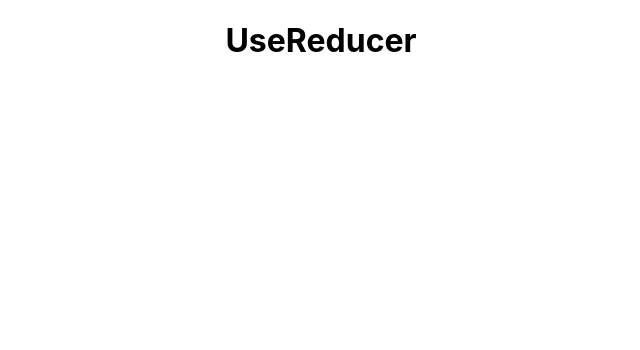
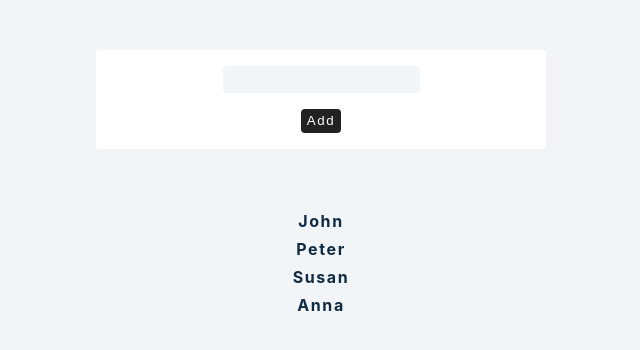
Before and after one commit to Asadfaraz/react-useReducer, a React (Create React App) app: page / in a window 1280 px wide. Shown: the top 350 px of the page, without its empty margins (319-959 px from the left). Built offline with nearby package versions, Linux system fonts and the light colour scheme.

Commit message:
functionality added with styles

```diff
--- a/src/components/UseReducer.js
+++ b/src/components/UseReducer.js
@@ -1,12 +1,52 @@
-import React from "react";
+import React, { useState } from "react";
 import Model from "./Model";
 import { data } from "../api";
 
 const UseReducer = () => {
+  const [name, setName] = useState("");
+  const [people, setPeople] = useState(data);
+  const [showModel, setShowModel] = useState(false);
+
+  const handleSubmit = (e) => {
+    e.preventDefault();
+
+    if (name) {
+      setShowModel(true);
+      setPeople([...people, { id: new Date().getTime().toString, name }]);
+
+      setName("");
+    } else {
+      setShowModel(true);
+    }
+  };
+
   return (
-    <div>
-      <h1>UseReducer</h1>
-    </div>
+    <>
+      {showModel && <Model />}
+
+      <form onSubmit={handleSubmit} className="form">
+        <div>
+          <input
+            type="text"
+            value={name}
+            onChange={(e) => {
+              setName(e.target.value);
+            }}
+          />
+        </div>
+        <button type="submit">add</button>
+      </form>
+
+      {/* show list */}
+      {people.map((person) => {
+        const { id, name } = person;
+        return (
+          <div key={id}>
+            <h4>{name}</h4>
+          </div>
+        );
+      })}
+    </>
   );
 };
 
--- a/src/index.css
+++ b/src/index.css
@@ -1,13 +1,321 @@
+/*
+===============
+Variables
+===============
+*/
+
+:root {
+  /* dark shades of primary color*/
+  --clr-primary-1: hsl(205, 86%, 17%);
+  --clr-primary-2: hsl(205, 77%, 27%);
+  --clr-primary-3: hsl(205, 72%, 37%);
+  --clr-primary-4: hsl(205, 63%, 48%);
+  /* primary/main color */
+  --clr-primary-5: hsl(205, 78%, 60%);
+  /* lighter shades of primary color */
+  --clr-primary-6: hsl(205, 89%, 70%);
+  --clr-primary-7: hsl(205, 90%, 76%);
+  --clr-primary-8: hsl(205, 86%, 81%);
+  --clr-primary-9: hsl(205, 90%, 88%);
+  --clr-primary-10: hsl(205, 100%, 96%);
+  /* darkest grey - used for headings */
+  --clr-grey-1: hsl(209, 61%, 16%);
+  --clr-grey-2: hsl(211, 39%, 23%);
+  --clr-grey-3: hsl(209, 34%, 30%);
+  --clr-grey-4: hsl(209, 28%, 39%);
+  /* grey used for paragraphs */
+  --clr-grey-5: hsl(210, 22%, 49%);
+  --clr-grey-6: hsl(209, 23%, 60%);
+  --clr-grey-7: hsl(211, 27%, 70%);
+  --clr-grey-8: hsl(210, 31%, 80%);
+  --clr-grey-9: hsl(212, 33%, 89%);
+  --clr-grey-10: hsl(210, 36%, 96%);
+  --clr-white: #fff;
+  --clr-red-dark: hsl(360, 67%, 44%);
+  --clr-red-light: hsl(360, 71%, 66%);
+  --clr-green-dark: hsl(125, 67%, 44%);
+  --clr-green-light: hsl(125, 71%, 66%);
+  --clr-black: #222;
+  --transition: all 0.3s linear;
+  --spacing: 0.1rem;
+  --radius: 0.25rem;
+  --light-shadow: 0 5px 15px rgba(0, 0, 0, 0.1);
+  --dark-shadow: 0 5px 15px rgba(0, 0, 0, 0.4);
+  --max-width: 1170px;
+  --fixed-width: 450px;
+  --clr-orange-1: hsl(12, 83%, 98%);
+  --clr-orange-2: hsl(14, 91%, 95%);
+  --clr-orange-3: hsl(12, 89%, 89%);
+  --clr-orange-4: hsl(13, 87%, 82%);
+  --clr-orange-5: hsl(13, 88%, 68%);
+  --clr-orange-6: hsl(13, 88%, 55%);
+  --clr-orange-7: hsl(13, 74%, 49%);
+  --clr-orange-8: hsl(13, 74%, 33%);
+  --clr-orange-9: hsl(13, 73%, 25%);
+  --clr-orange-10: hsl(13, 73%, 16%);
+}
+/*
+===============
+Global Styles
+===============
+*/
+
+*,
+::after,
+::before {
+  margin: 0;
+  padding: 0;
+  box-sizing: border-box;
+}
 body {
-  margin: 0;
-  font-family: -apple-system, BlinkMacSystemFont, 'Segoe UI', 'Roboto', 'Oxygen',
-    'Ubuntu', 'Cantarell', 'Fira Sans', 'Droid Sans', 'Helvetica Neue',
-    sans-serif;
-  -webkit-font-smoothing: antialiased;
-  -moz-osx-font-smoothing: grayscale;
+  font-family: -apple-system, BlinkMacSystemFont, "Segoe UI", Roboto, Oxygen,
+    Ubuntu, Cantarell, "Open Sans", "Helvetica Neue", sans-serif;
+  background: var(--clr-grey-10);
+  color: var(--clr-grey-1);
+  line-height: 1.5;
+  font-size: 0.875rem;
+  margin-top: 50px;
+}
+ul {
+  list-style-type: none;
+}
+a {
+  text-decoration: none;
+}
+h1,
+h2,
+h3,
+h4 {
+  letter-spacing: var(--spacing);
+  text-transform: capitalize;
+  line-height: 1.25;
+  margin-bottom: 0.75rem;
+}
+h1 {
+  font-size: 3rem;
+}
+h2 {
+  font-size: 2rem;
+}
+h3 {
+  font-size: 1.25rem;
+}
+h4 {
+  font-size: 0.875rem;
+}
+p {
+  margin-bottom: 1.25rem;
+  color: var(--clr-grey-5);
+}
+@media screen and (min-width: 800px) {
+  h1 {
+    font-size: 4rem;
+  }
+  h2 {
+    font-size: 2.5rem;
+  }
+  h3 {
+    font-size: 1.75rem;
+  }
+  h4 {
+    font-size: 1rem;
+  }
+  body {
+    font-size: 1rem;
+  }
+  h1,
+  h2,
+  h3,
+  h4 {
+    line-height: 1;
+  }
+}
+/*  global classes */
+
+/* section */
+.section,
+.container {
+  width: 90vw;
+  margin: 0 auto;
+  max-width: var(--max-width);
 }
 
-code {
-  font-family: source-code-pro, Menlo, Monaco, Consolas, 'Courier New',
-    monospace;
+@media screen and (min-width: 992px) {
+  .section {
+    width: 95vw;
+  }
 }
+
+.container {
+  text-align: center;
+  margin-top: 5rem;
+}
+.btn {
+  display: inline-block;
+  background: var(--clr-primary-5);
+  color: var(--clr-white);
+  padding: 0.25rem 0.75rem;
+  border-radius: var(--radius);
+  border-color: transparent;
+  text-transform: capitalize;
+  font-size: 1rem;
+  letter-spacing: var(--spacing);
+  margin-top: 2rem;
+  margin-left: 0.5rem;
+  margin-right: 0.5rem;
+  cursor: pointer;
+  transition: var(--transition);
+}
+.btn:hover {
+  background: var(--clr-primary-1);
+  color: var(--clr-primary-5);
+}
+.item {
+  background: var(--clr-white);
+  display: flex;
+  justify-content: space-between;
+  max-width: var(--fixed-width);
+  margin: 2rem auto;
+  align-items: center;
+  border-radius: var(--radius);
+}
+.item button,
+.item a {
+  background: transparent;
+  border-color: transparent;
+  color: var(--clr-primary-5);
+  letter-spacing: var(--spacing);
+  cursor: pointer;
+}
+.item {
+  padding: 1rem 2rem;
+}
+.item h4 {
+  margin-bottom: 0;
+}
+.item p {
+  margin-bottom: 0;
+}
+.modal {
+  position: absolute;
+  top: 2rem;
+  left: 50%;
+  transform: translateX(-50%);
+  background: var(--clr-white);
+  display: inline-block;
+  padding: 0.25rem 1rem;
+  border-radius: var(--radius);
+  text-transform: capitalize;
+}
+
+.modal p {
+  margin-bottom: 0;
+  color: var(--clr-red-dark);
+}
+.form {
+  background: var(--clr-white);
+  max-width: var(--fixed-width);
+  margin: 0 auto;
+  margin-bottom: 4rem;
+  padding: 1rem 2rem;
+  border-radius: var(--radius);
+}
+.form input {
+  background: var(--clr-grey-10);
+  border-color: transparent;
+  border-radius: var(--radius);
+  padding: 0.25rem 0.5rem;
+}
+.form-control {
+  margin: 0.5rem 0;
+  display: grid;
+  grid-template-columns: 100px 1fr;
+  align-items: center;
+}
+.form button {
+  display: inline-block;
+  background: var(--clr-black);
+  color: var(--clr-white);
+  border-color: transparent;
+  margin-top: 1rem;
+  letter-spacing: var(--spacing);
+  padding: 0.15rem 0.25rem;
+  text-transform: capitalize;
+  border-radius: var(--radius);
+  cursor: pointer;
+}
+.nav-links {
+  max-width: var(--fixed-width);
+  margin: 0 auto;
+  margin-bottom: 4rem;
+  display: grid;
+  grid-template-columns: repeat(3, 1fr);
+}
+.nav-links a {
+  color: var(--clr-grey-5);
+}
+.users {
+  display: grid;
+  grid-template-columns: repeat(auto-fit, minmax(300px, 1fr));
+  gap: 2rem;
+  margin: 3rem auto;
+}
+.users li {
+  width: 100%;
+  display: flex;
+  align-items: center;
+  background: var(--clr-white);
+  padding: 1rem 2rem;
+  border-radius: var(--radius);
+  text-align: left;
+}
+.users img {
+  width: 50px;
+  height: 50px;
+  border-radius: 50%;
+  margin-right: 1rem;
+}
+.users h4 {
+  margin-bottom: 0.15rem;
+}
+.users a {
+  color: var(--clr-grey-5);
+  text-transform: capitalize;
+}
+
+.products {
+  margin: 4rem 0;
+  display: grid;
+  gap: 2rem;
+}
+@media screen and (min-width: 576px) {
+  .products {
+    grid-template-columns: repeat(auto-fit, minmax(300px, 1fr));
+  }
+}
+.product {
+  background: var(--clr-white);
+  border-radius: var(--radius);
+}
+.product img {
+  border-top-left-radius: var(--radius);
+  border-top-right-radius: var(--radius);
+
+  width: 100%;
+  height: 15rem;
+  object-fit: cover;
+}
+.product h4 {
+  margin-top: 1rem;
+}
+
+.product button {
+  margin-bottom: 1rem;
+  background: var(--clr-primary-5);
+  border-radius: var(--radius);
+  border-color: transparent;
+  color: var(--clr-white);
+  padding: 0.25rem 0.5rem;
+  text-transform: capitalize;
+  cursor: pointer;
+}
```
